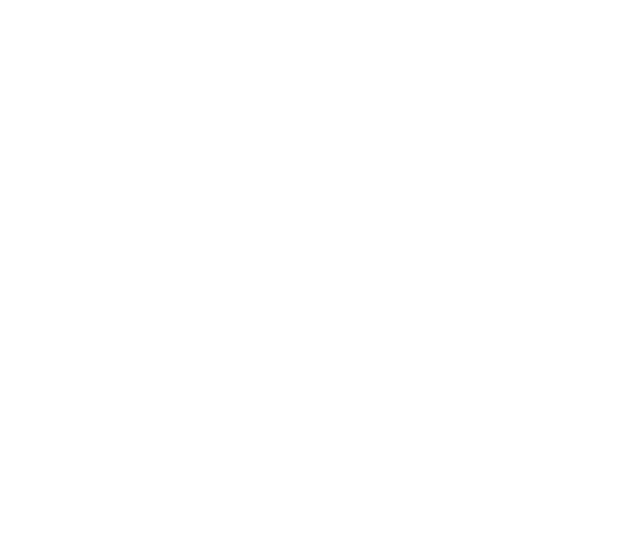
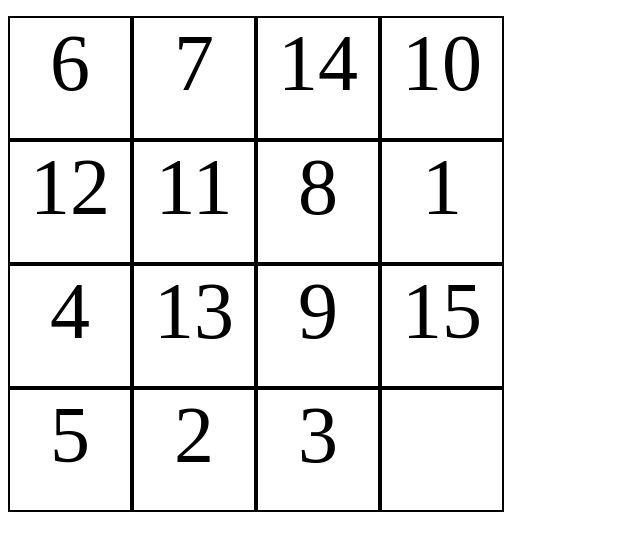
Before and after one commit to benji694/AlgoExos, a plain HTML site: page index.html in a window 1280 px wide. Shown: the whole page, without its empty margins (0-640 px from the left). Drawn offline with Linux system fonts and the light colour scheme.

Commit message:
creation de la grille en dom

```diff
--- a/css/style.css
+++ b/css/style.css
@@ -0,0 +1,17 @@
+body{
+    text-align: center;
+}
+#grille{
+    width: 40%;
+    display: flex;
+    flex-wrap: wrap;
+    padding: 0;
+}
+li{
+    list-style: none;
+    font-size: 5em;
+    width: 1.5em;
+    height: 1.5em;
+    border: solid 2px black;
+    cursor: pointer;
+}
--- a/index.html
+++ b/index.html
@@ -8,6 +8,9 @@
     <link rel="stylesheet" href="css/style.css">
 </head>
 <body>
+    <ul id="grille">
+
+    </ul>
     <script src="js/app.js"></script>
 </body>
 </html>
--- a/js/app.js
+++ b/js/app.js
@@ -1,3 +1,4 @@
+let grille = document.querySelector('#grille');
 let result = [];
 
 function nbAleatoire(){
@@ -9,4 +10,17 @@ function nbAleatoire(){
     }
     console.log(result);
 }
+function créerCases(){
+    for(let i = 0; i < result.length; i++){
+        let el = document.createElement('li');
+        el.textContent = result[i];
+        grille.appendChild(el);
+    }
+    grille.appendChild(document.createElement('li'))
+}
+
+
+
+
 nbAleatoire();
+créerCases();
```
